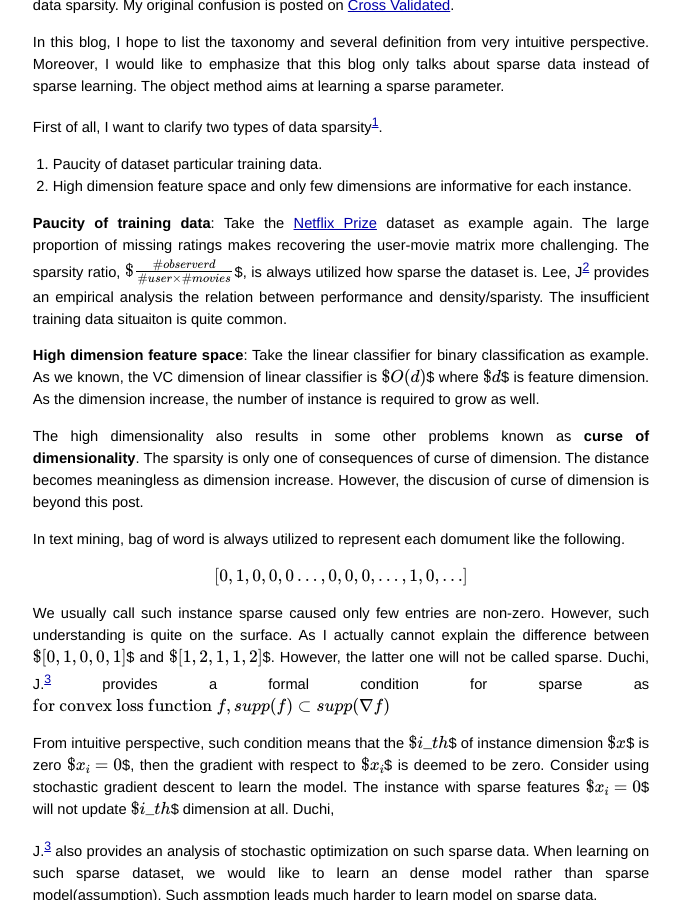
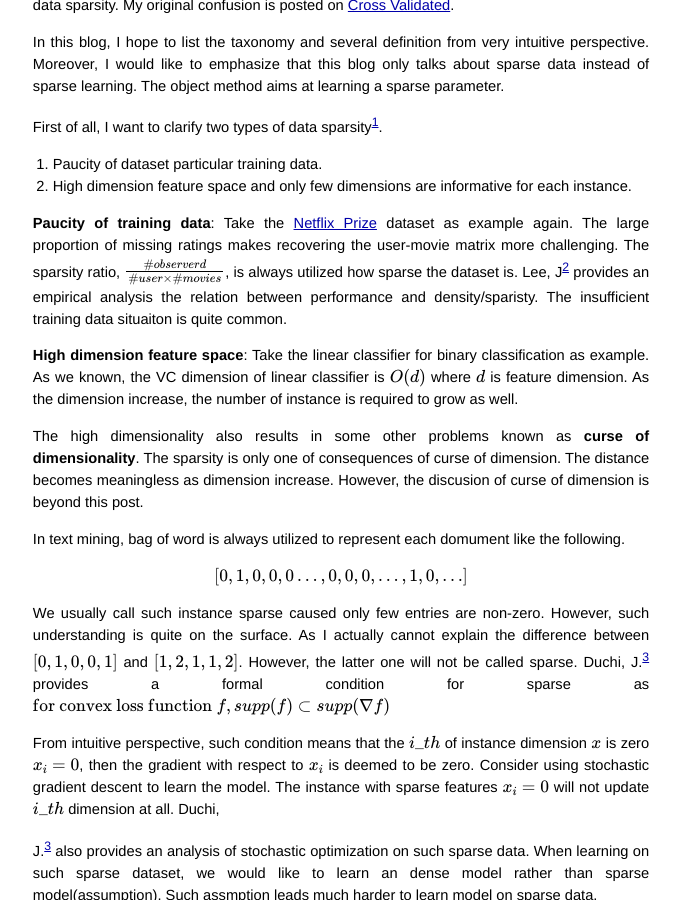
Before and after one commit to boliu68/boliu68.github.io, a Jekyll site: the page built from _posts/2014-10-14-What means by Sparsity?.md, in a window 1280 px wide and 900 px high, scrolled down 265 px. Shown: the whole window, without its empty margins (299-979 px from the left). Built offline with Jekyll 4.4.1, drawn with Linux system fonts in a browser that asks for light colours; formulas are drawn with MathJax 3.

```diff
--- a/_posts/2014-10-14-What means by Sparsity?.md
+++ b/_posts/2014-10-14-What means by Sparsity?.md
@@ -15,9 +15,9 @@ First of all, I want to clarify two types of data sparsity[^1].
 1. Paucity of dataset particular training data.
 2. High dimension feature space and only few dimensions are informative for each instance.
 
-**Paucity of training data**: Take the [Netflix Prize][2] dataset as example again. The large proportion of missing ratings makes recovering the user-movie matrix more challenging. The sparsity ratio, $$$\frac{\#observerd}{\# user \times \# movies}$$$, is always utilized how sparse the dataset is. Lee, J[^2] provides an empirical analysis the relation between performance and density/sparisty. The insufficient training data situaiton is quite common.
+**Paucity of training data**: Take the [Netflix Prize][2] dataset as example again. The large proportion of missing ratings makes recovering the user-movie matrix more challenging. The sparsity ratio, $$\frac{\#observerd}{\# user \times \# movies}$$, is always utilized how sparse the dataset is. Lee, J[^2] provides an empirical analysis the relation between performance and density/sparisty. The insufficient training data situaiton is quite common.
 
-**High dimension feature space**: Take the linear classifier for binary classification as example. As we known, the VC dimension of linear classifier is $$$O(d)$$$ where $$$d$$$ is feature dimension. As the dimension increase, the number of instance is required to grow as well.
+**High dimension feature space**: Take the linear classifier for binary classification as example. As we known, the VC dimension of linear classifier is $$O(d)$$ where $$d$$ is feature dimension. As the dimension increase, the number of instance is required to grow as well.
 
 The high dimensionality also results in some other problems known as **curse of dimensionality**. The sparsity is only one of consequences of curse of dimension. The distance becomes meaningless as dimension increase. However, the discusion of curse of dimension is beyond this post.
 
@@ -25,10 +25,10 @@ In text mining, bag of word is always utilized to represent each domument like t
 
 $$[0,1,0,0,0\dots,0,0,0,\dots,1,0,\dots]$$
 
-We usually call such instance sparse caused only few entries are non-zero. However, such understanding is quite on the surface. As I actually cannot explain the difference between $$$[0,1,0,0,1]$$$ and $$$[1,2,1,1,2]$$$. However, the latter one will not be called sparse. Duchi, J.[^3] provides a formal condition for sparse as
+We usually call such instance sparse caused only few entries are non-zero. However, such understanding is quite on the surface. As I actually cannot explain the difference between $$[0,1,0,0,1]$$ and $$[1,2,1,1,2]$$. However, the latter one will not be called sparse. Duchi, J.[^3] provides a formal condition for sparse as
 $$\text{for convex loss function } f,supp(f) \subset supp(\nabla f)$$
 
-From intuitive perspective, such condition means that the $$$i\_{th}$$$ of instance dimension $$$x$$$ is zero $$$x_i=0$$$, then the gradient with respect to $$$x_i$$$ is deemed to be zero. Consider using stochastic gradient descent to learn the model. The instance with sparse features $$$x_i=0$$$ will not update $$$i\_{th}$$$ dimension at all. Duchi,
+From intuitive perspective, such condition means that the $$i\_{th}$$ of instance dimension $$x$$ is zero $$x_i=0$$, then the gradient with respect to $$x_i$$ is deemed to be zero. Consider using stochastic gradient descent to learn the model. The instance with sparse features $$x_i=0$$ will not update $$i\_{th}$$ dimension at all. Duchi,
 
 J.[^3] also provides an analysis of stochastic optimization on such sparse data. When learning on such sparse dataset, we would like to learn an dense model rather than sparse model(assumption). Such assmption leads much harder to learn model on sparse data.
 
@@ -53,6 +53,8 @@ There exist quite a lot definition or understanding of data sparsity. As far as
 [2]: http://en.wikipedia.org/wiki/Netflix_Prize
 [3]:http://math.stackexchange.com/questions/283006/what-is-a-sampling-density-why-is-the-sampling-density-proportional-to-n-fra
 
+---
+
 [^1]:David Donoho, Sparsity in Modern High-Dimensional Statistics, SAMSI Astrostatistics. 20,9,2012
 [^2]: Lee, J., Sun, M., & Lebanon, G. (2012). A comparative study of collaborative filtering algorithms. arXiv preprint arXiv:1205.3193.
 [^3]:Duchi, J., Jordan, M., & McMahan, B. (2013). Estimation, optimization, and parallelism when data is sparse. In Advances in Neural Information Processing Systems (pp. 2832-2840).
```
